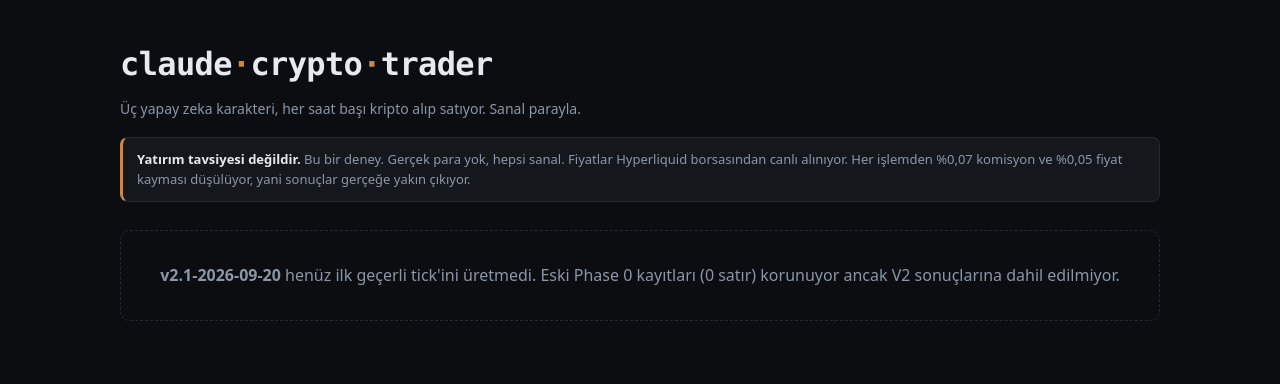
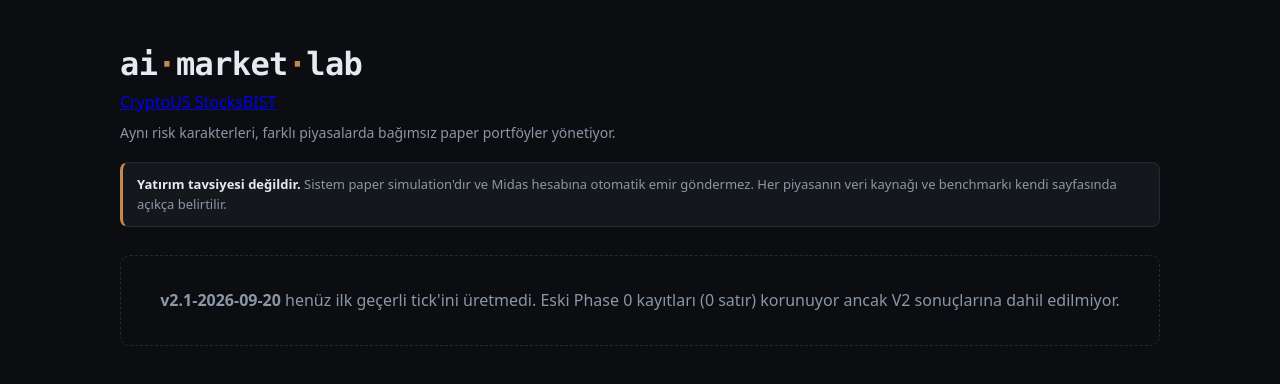
Before and after one commit to Gibiamie/claude-crypto-trader-public, a Next.js app in the folder web/: page / in a window 1280 px wide. Shown: the top 384 px of the page. Built offline with nearby package versions, Linux system fonts and the light colour scheme.

Commit message:
Web: add Crypto US BIST navigation

```diff
--- a/web/app/layout.js
+++ b/web/app/layout.js
@@ -1,9 +1,9 @@
 import "./globals.css";
 
 export const metadata = {
-  title: "Claude Crypto Trader",
+  title: "AI Market Trader Lab",
   description:
-    "Claude Opus 5 saatlik olarak spot kripto kararı veriyor. Kararlar, gerekçeler ve kâr/zarar canlı yayında.",
+    "Crypto, US stocks ve BIST için bağımsız paper-trading deneyleri; AI kararları, portföyler ve benchmark karşılaştırmaları.",
 };
 
 export default function RootLayout({ children }) {
@@ -12,16 +12,20 @@ export default function RootLayout({ children }) {
       <body>
         <header className="site-header">
           <a href="/" className="brand">
-            claude<span>·</span>crypto<span>·</span>trader
+            ai<span>·</span>market<span>·</span>lab
           </a>
+          <nav className="market-nav" aria-label="Piyasalar">
+            <a href="/">Crypto</a>
+            <a href="/stocks/us">US Stocks</a>
+            <a href="/stocks/bist">BIST</a>
+          </nav>
           <p className="tagline">
-            Üç yapay zeka karakteri, her saat başı kripto alıp satıyor. Sanal parayla.
+            Aynı risk karakterleri, farklı piyasalarda bağımsız paper portföyler yönetiyor.
           </p>
           <p className="disclaimer">
-            <strong>Yatırım tavsiyesi değildir.</strong> Bu bir deney. Gerçek para
-            yok, hepsi sanal. Fiyatlar Hyperliquid borsasından canlı alınıyor. Her
-            işlemden %0,07 komisyon ve %0,05 fiyat kayması düşülüyor, yani sonuçlar
-            gerçeğe yakın çıkıyor.
+            <strong>Yatırım tavsiyesi değildir.</strong> Sistem paper simulation&apos;dır ve
+            Midas hesabına otomatik emir göndermez. Her piyasanın veri kaynağı ve benchmarkı
+            kendi sayfasında açıkça belirtilir.
           </p>
         </header>
         <main>{children}</main>
```
